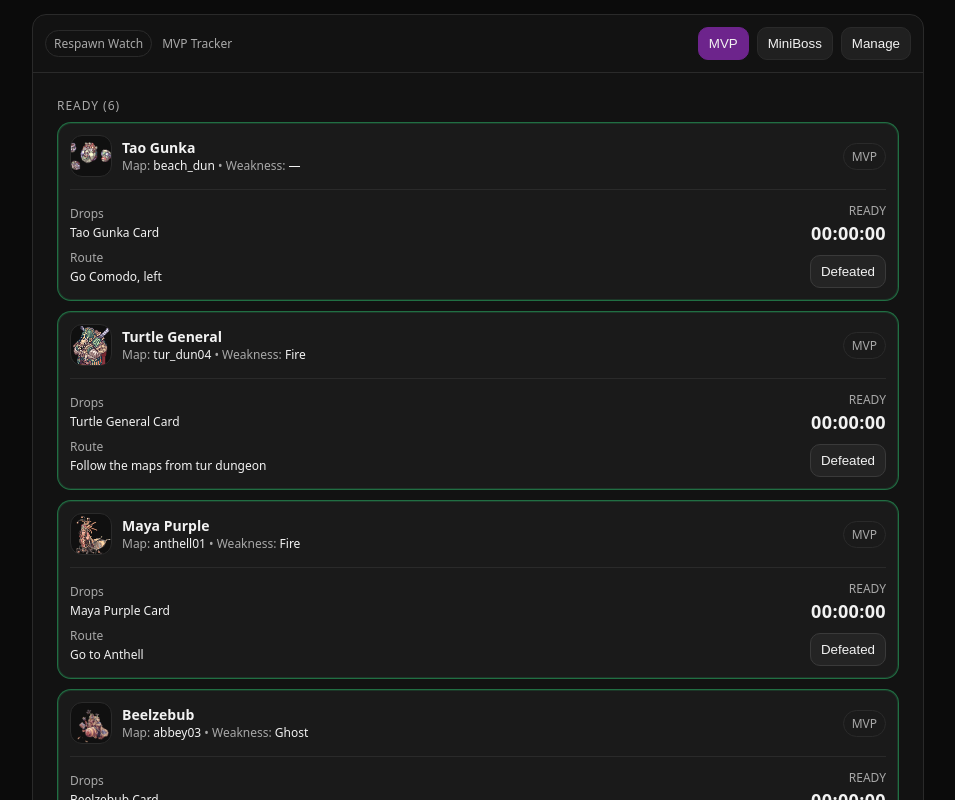
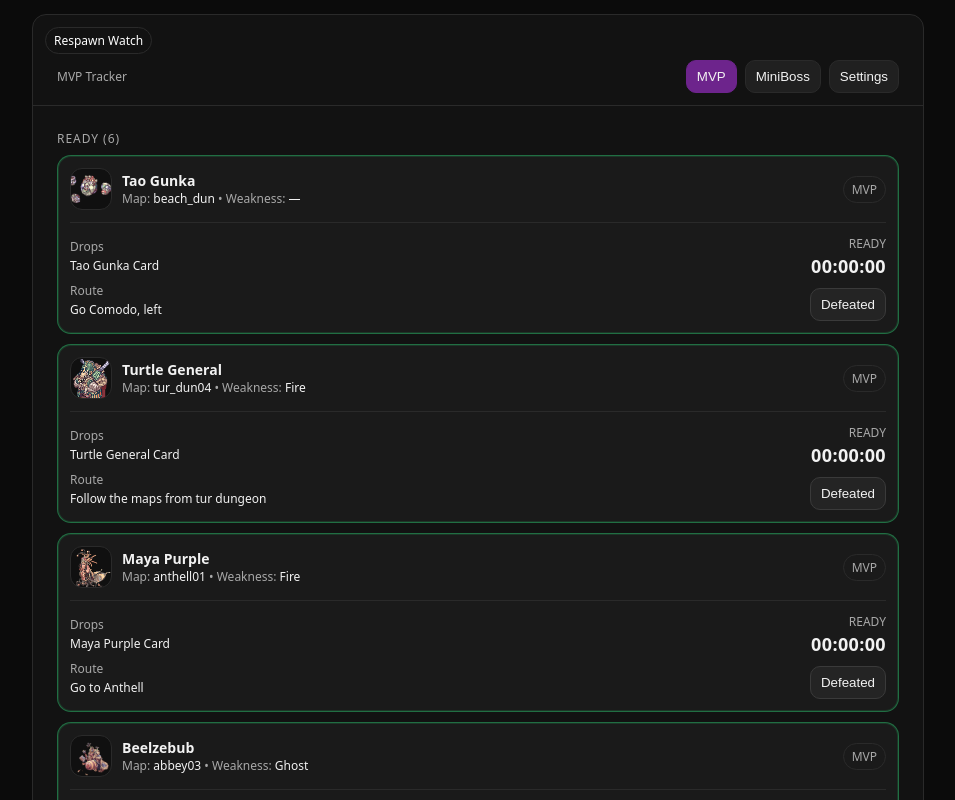
Before and after one commit to HiramSanchez/padwa-respawnWatch, a React (Vite) app: page / in a window 1280 px wide. Shown: the top 800 px of the page, without its empty margins (162-1117 px from the left). Built offline with nearby package versions, Linux system fonts and the light colour scheme.

Commit message:
fix: topbar proportions

```diff
--- a/src/App.jsx
+++ b/src/App.jsx
@@ -31,7 +31,7 @@ export default function App() {
   }, []);
 
   const title = useMemo(() => {
-    if (tab === "manage") return "Manage";
+    if (tab === "settings") return "Settings";
     return tab === "mvp" ? "MVP Tracker" : "MiniBoss Tracker";
   }, [tab]);
 
--- a/src/components/Tabs.jsx
+++ b/src/components/Tabs.jsx
@@ -16,7 +16,7 @@ export default function Tabs({ active, onChange }) {
     <div className="row" style={{ gap: 8 }}>
       <Tab id="mvp" label="MVP" />
       <Tab id="miniboss" label="MiniBoss" />
-      <Tab id="manage" label="Manage" />
+      <Tab id="settings" label="Settings" />
     </div>
   );
 }
--- a/src/components/TopBar.jsx
+++ b/src/components/TopBar.jsx
@@ -1,12 +1,24 @@
 export default function TopBar({ title, right }) {
   return (
-    <div style={{ padding: 12, borderBottom: "1px solid var(--border)" }} className="row space">
-      <div className="row" style={{ gap: 10 }}>
-        <div className="badge">Respawn Watch</div>
-        <div className="muted small">{title}</div>
+    <div
+      style={{
+        padding: 12,
+        borderBottom: "1px solid var(--border)",
+      }}
+    >
+      {/* Row 1: App name */}
+      <div className="row space">
+        <div className="badge"
+             style={{ color: "#ffffff" }}>Respawn Watch</div>
+        <div />
       </div>
-      <div className="row" style={{ gap: 8 }}>
-        {right}
+
+      {/* Row 2: Section title + tabs */}
+      <div className="row space" style={{ marginTop: 6 }}>
+        <div className="muted small" style={{ paddingLeft: 12 }}>{title}</div>
+        <div className="row" style={{ gap: 8, paddingRight: 12  }}>
+          {right}
+        </div>
       </div>
     </div>
   );
```
